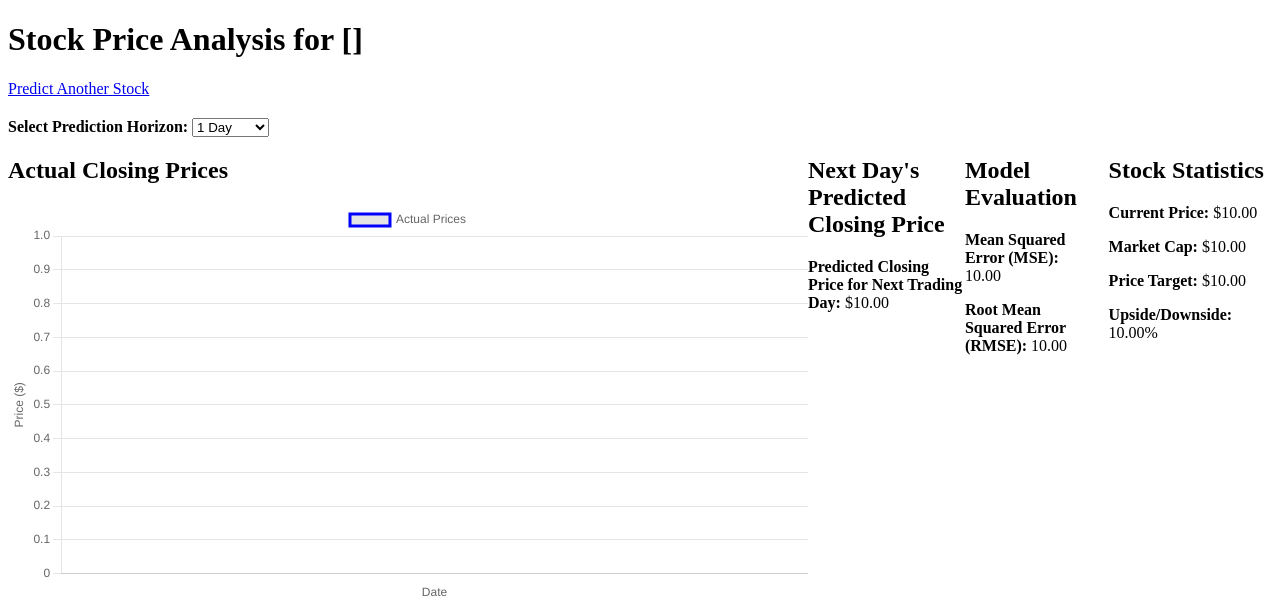
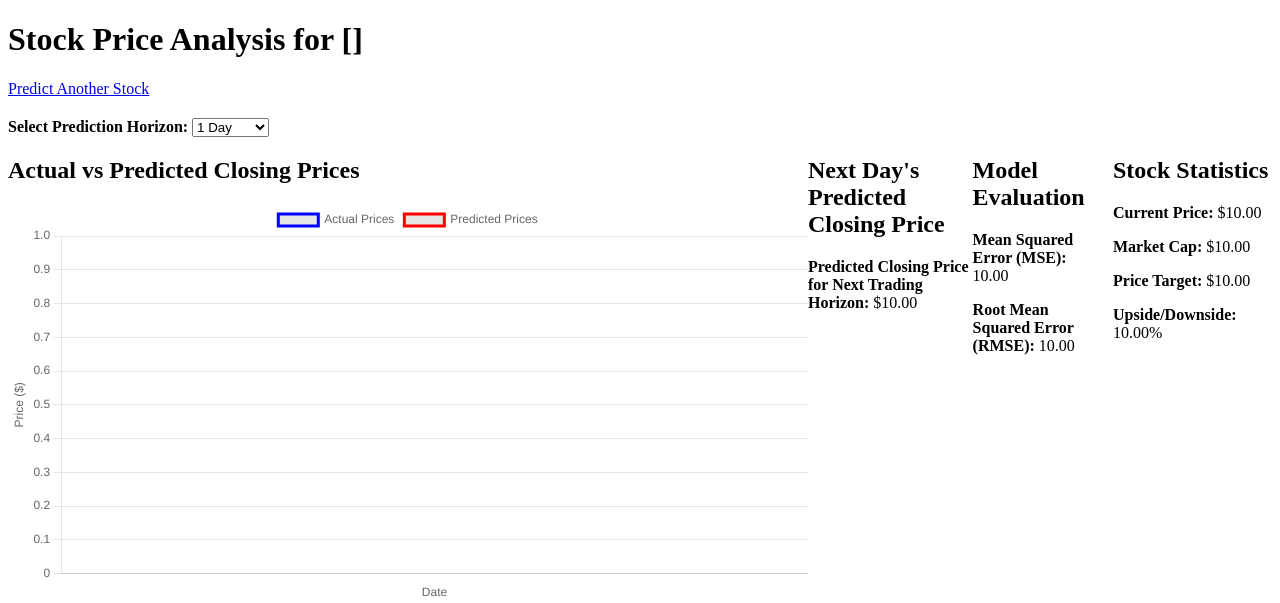
Before and after one commit to andeliuliu/Final-Project, a Django app: template final_proj/templates/final_proj/results.html in a window 1280 px wide. Shown: the top 603 px of the page. Run offline with Django 5.2, Linux system fonts and the light colour scheme; the template is opened without the code that fills it: most values are stand-ins (such as "Sample title", 1, 10 or a date in 2020); some libraries are stand-ins or nearby versions.

Commit message:
added the predicted line graph so that we can compare the actual vaues and the predicted values made from the model

```diff
--- a/final_proj/templates/final_proj/results.html
+++ b/final_proj/templates/final_proj/results.html
@@ -34,12 +34,12 @@
     <!-- Statistics and Chart Section -->
     <div style="display: flex;">
         <div style="width: 70%;">
-            <h2>Actual Closing Prices</h2>
+            <h2>Actual vs Predicted Closing Prices</h2>
             <canvas id="priceChart" width="800" height="400"></canvas>
         </div>
         <div>
             <h2>Next Day's Predicted Closing Price</h2>
-            <p><strong>Predicted Closing Price for Next Trading Day:</strong> ${{ next_day_prediction|floatformat:2 }}</p>
+            <p><strong>Predicted Closing Price for Next Trading Horizon:</strong> ${{ next_day_prediction|floatformat:2 }}</p>
         </div>
         <div>
             <h2>Model Evaluation</h2>
@@ -52,7 +52,6 @@
             <p><strong>Market Cap:</strong> ${{ market_cap|floatformat:2 }}</p>
             <p><strong>Price Target:</strong> ${{ price_target|floatformat:2 }}</p>
             <p><strong>Upside/Downside:</strong> {{ upside_downside|floatformat:2 }}%</p>
-            <!-- <p><strong>Recommendation:</strong> {{ recommendation }}</p> -->
         </div>
     </div>
 
@@ -60,18 +59,27 @@
     <script type="text/javascript">
         var dates = {{ dates_json|safe }};
         var actualPrices = {{ actual_json|safe }};
+        var predictedPrices = {{ predicted_json|safe }};
 
         var ctx = document.getElementById('priceChart').getContext('2d');
         var priceChart = new Chart(ctx, {
             type: 'line',
             data: {
                 labels: dates,
-                datasets: [{
-                    label: 'Actual Prices',
-                    data: actualPrices,
-                    borderColor: 'blue',
-                    fill: false
-                }]
+                datasets: [
+                    {
+                        label: 'Actual Prices',
+                        data: actualPrices,
+                        borderColor: 'blue',
+                        fill: false
+                    },
+                    {
+                        label: 'Predicted Prices',
+                        data: predictedPrices,
+                        borderColor: 'red',
+                        fill: false,
+                    }
+                ]
             },
             options: {
                 scales: {
--- a/final_proj/views.py
+++ b/final_proj/views.py
@@ -18,6 +18,7 @@
             # Serialize only the actual data to JSON for JavaScript
             context['dates_json'] = json.dumps(context['dates'])
             context['actual_json'] = json.dumps(context['actual'])
+            context['predicted_json'] = json.dumps(context['predicted'])
 
             return render(request, 'final_proj/results.html', context)
         except Exception as e:
```
